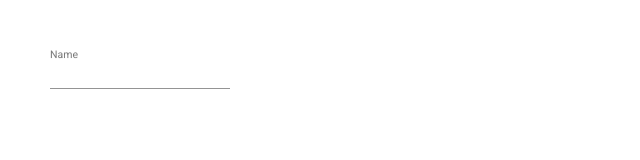
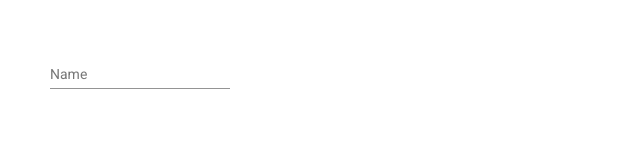
Before and after one commit to markpackham/angular_material_learn, an Angular app: page / in a window 1280 px wide. Shown: the top 160 px of the page, without its empty margins (0-640 px from the left). Built offline with nearby package versions, Linux system fonts and the light colour scheme.

Commit message:
auto is the default
https://youtu.be/RFbPLKUhpqE?t=174

```diff
--- a/src/app/app.component.html
+++ b/src/app/app.component.html
@@ -1,5 +1,5 @@
 <div class="layout">
-  <mat-form-field floatLabel="always">
+  <mat-form-field floatLabel="auto">
     <mat-label>Name</mat-label>
     <input matInput>
   </mat-form-field>
```
